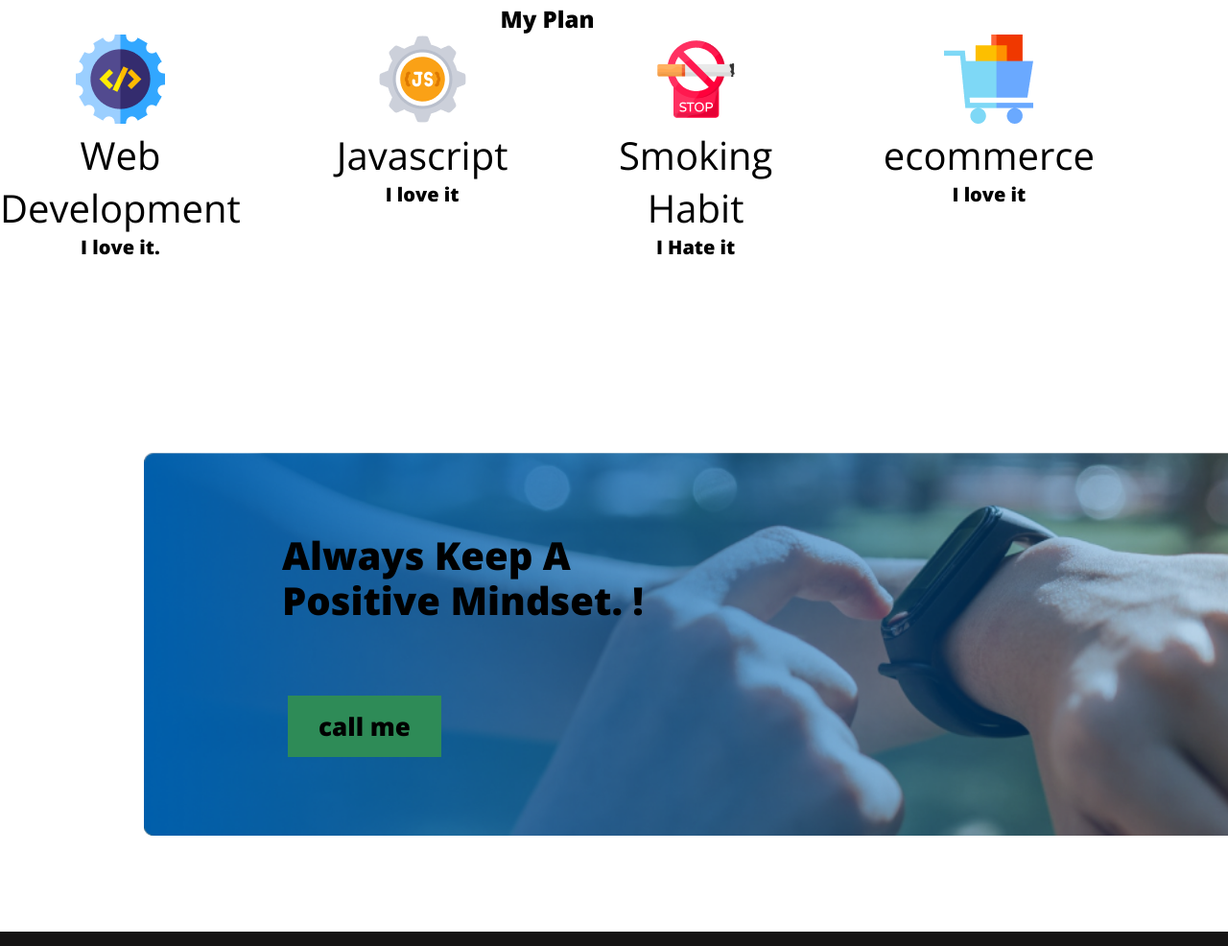
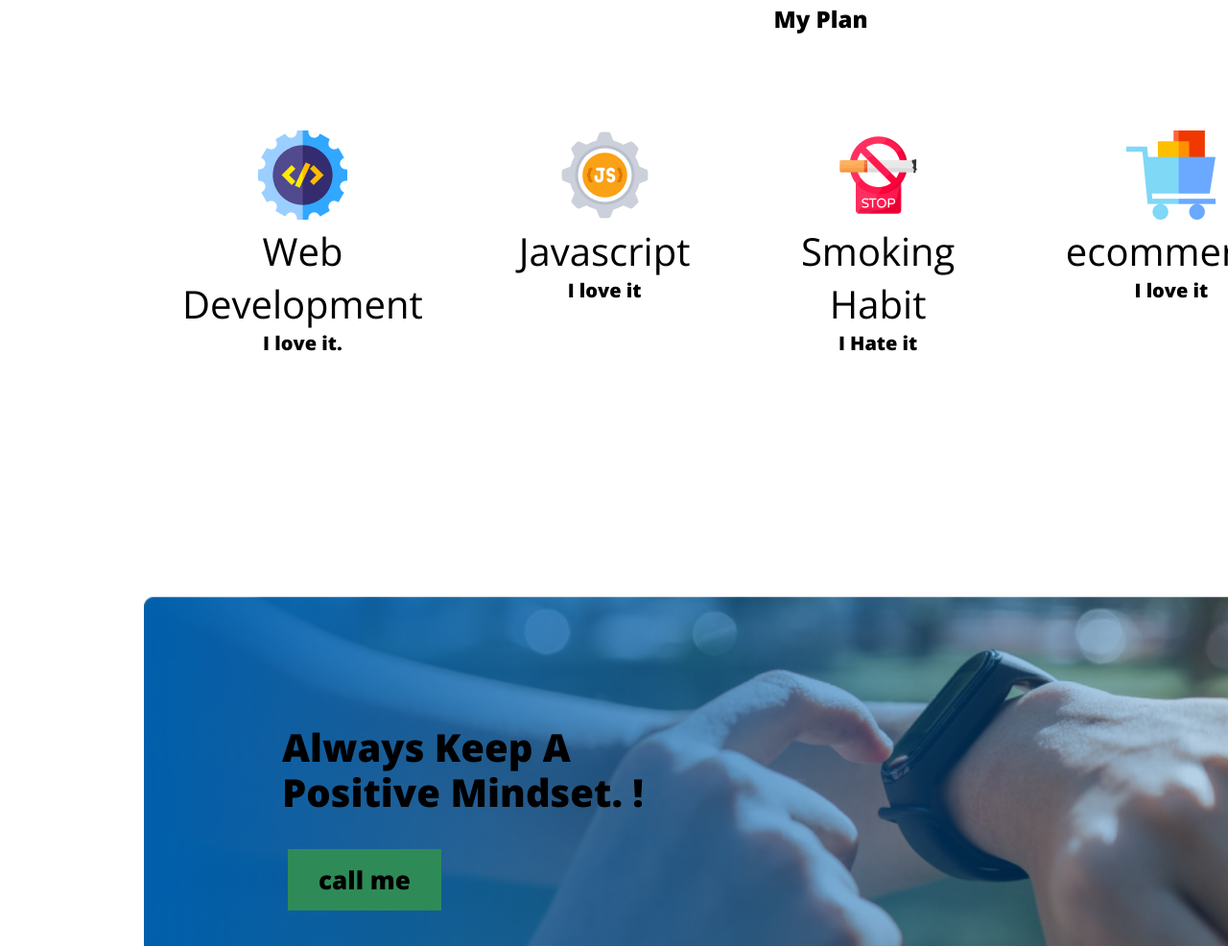
Before and after one commit to Sajalahmed306/New-year-project, a plain HTML site: page index.html in a window 1280 px wide. Shown: the part 2065-3051 px from the top of the page at 96% size. Drawn offline with nearby package versions, Linux system fonts and the light colour scheme.

Commit message:
final currrection

```diff
--- a/styles/style.css
+++ b/styles/style.css
@@ -83,6 +83,7 @@ nav {
     text-align: center;
     margin-top: 230px;
     max-width: 1141px;
+    margin-left: 190px;
 }
 
 .Myplan h2 {
@@ -90,13 +91,15 @@ nav {
     font-weight: 700px;
     font-size: 40px;
     line-height: 47px;
-    padding-left: px;
+
+    /* margin-left: 200px; */
 
 }
 
 .plan-container {
     display: flex;
     gap: 100px;
+    margin-top: 100px;
 }
 
 .plan-title {
@@ -119,7 +122,7 @@ nav {
     padding-right: 100px;
     padding-bottom: 100px;
     margin-left: 150px;
-    margin-top: 200px;
+    margin-top: 250px;
     width: 1140px;
     height: 300px;
 }
@@ -129,7 +132,7 @@ nav {
     width: 459px;
     height: 94px;
     left: 294px;
-    top: 2620px;
+    top: 2820px;
     font-weight: 700;
     font-size: 40px;
     line-height: 47px;
@@ -144,7 +147,7 @@ nav {
     height: 64px;
     font-size: 26px;
     position: absolute;
-    top: 2790px;
+    top: 2950px;
     left: 300px;
     border: none;
 }
```
